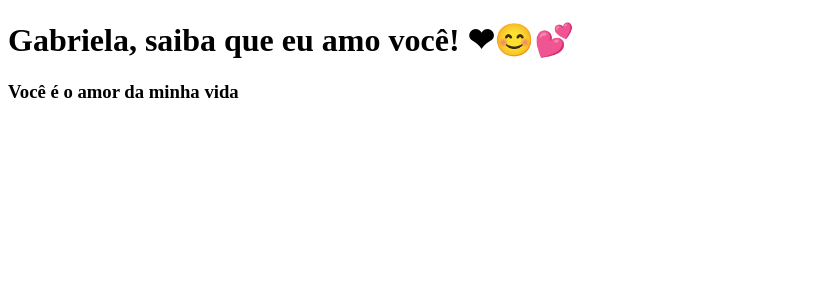
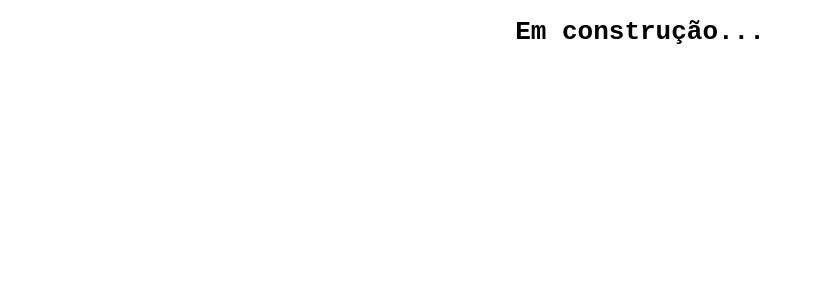
Before and after one commit to luisfkandriolo/clone-tabnews, a Next.js app: page / in a window 1280 px wide. Shown: the top 300 px of the page, without its empty margins (0-813 px from the left). Built offline with nearby package versions, Linux system fonts and the light colour scheme.

Commit message:
Editando pagina 'em construcao'

```diff
--- a/pages/index.js
+++ b/pages/index.js
@@ -1,10 +1,12 @@
 function Home() {
   return (
-    <div>
-      <h1>Gabriela, saiba que eu amo você! ❤😊💕</h1>
-      <h3>
-        Você é o <strong>amor da minha vida</strong>
-      </h3>
+    <div
+      style={{
+        fontFamily: "monospace",
+        textAlign: "center",
+      }}
+    >
+      <h1>Em construção...</h1>
     </div>
   );
 }
```
